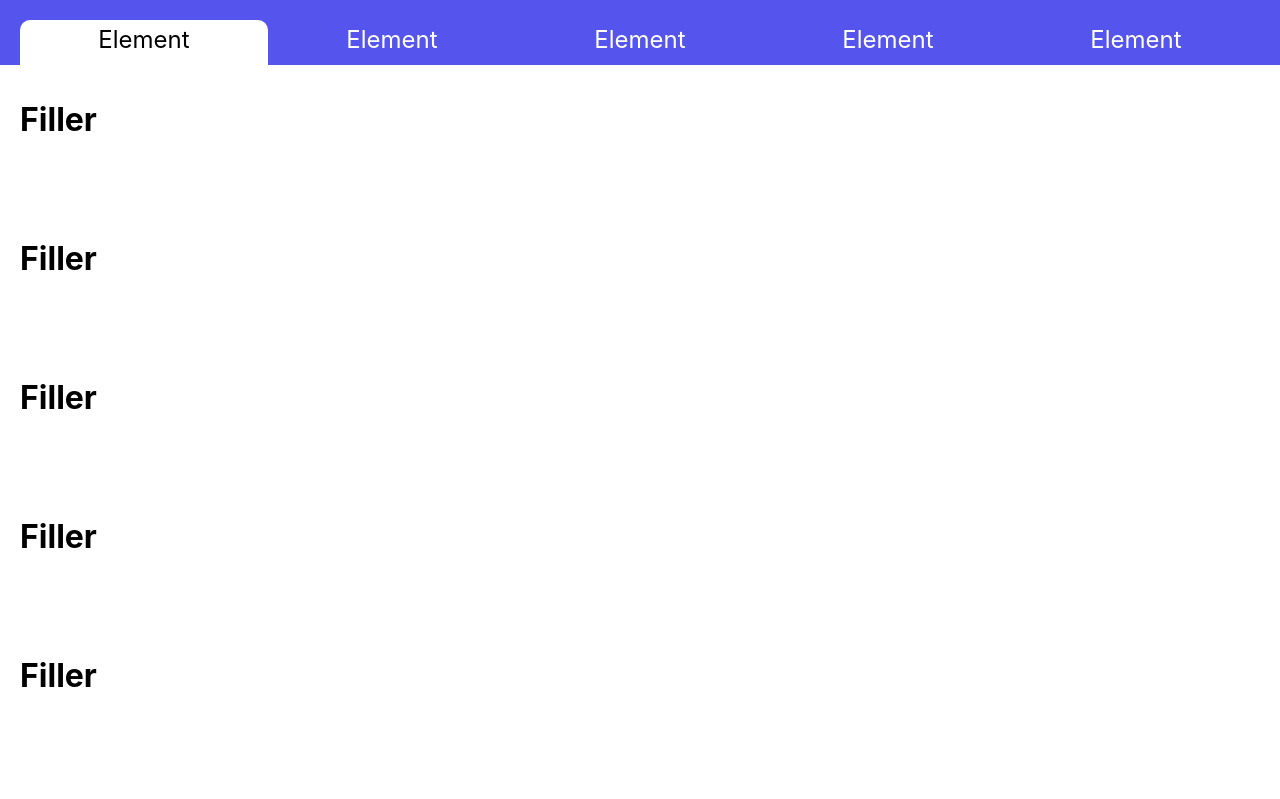
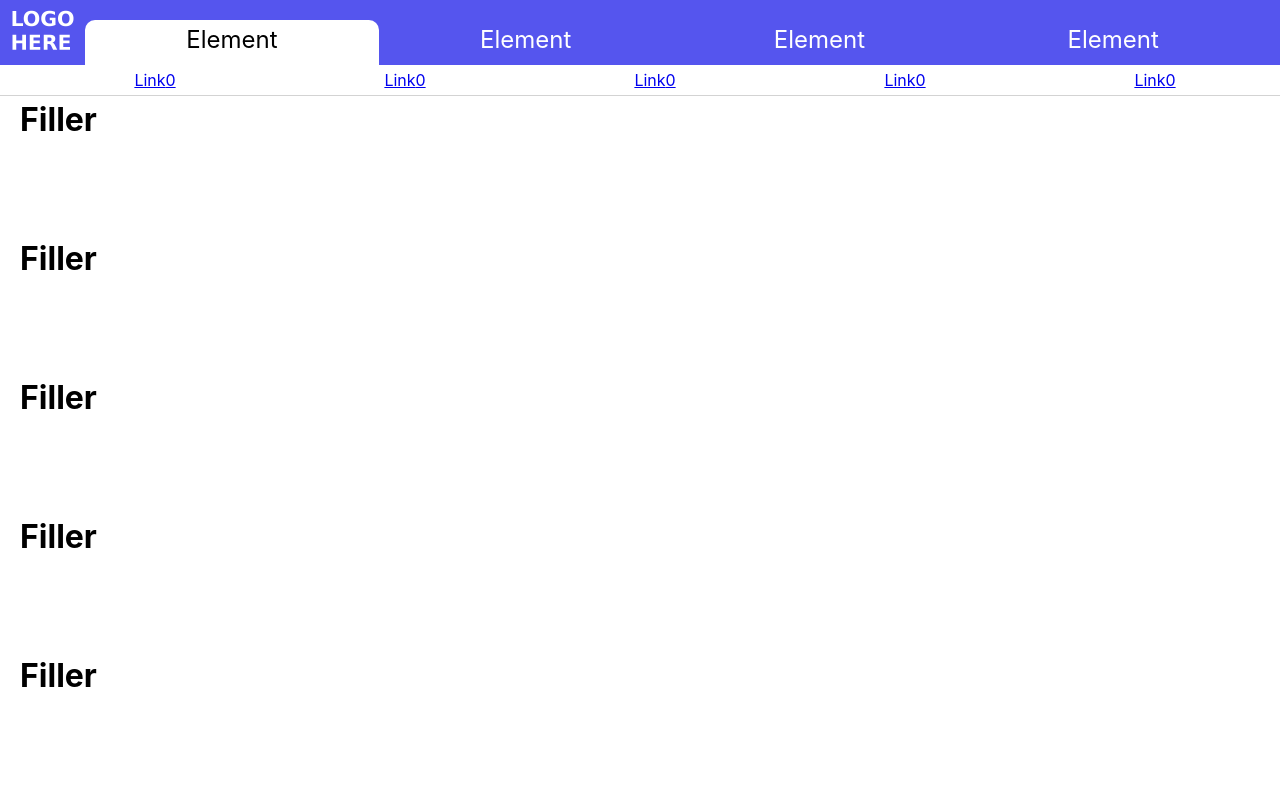
Before and after one commit to digitalents-ictbeginners/website, a React (Create React App) app: page / in a window 1280 px wide. Shown: the top 799 px of the page. Built offline with nearby package versions, Linux system fonts and the light colour scheme.

Commit message:
improved navbar functionality

```diff
--- a/src/components/TopNavBar.css
+++ b/src/components/TopNavBar.css
@@ -4,8 +4,13 @@
     width: 100%;
 }
 
+.topNavBar img {
+    position: fixed;
+    margin-left: 10px;
+}
+
 .navElementContainer {
-    margin: 20px 20px 0px 20px;
+    margin: 20px 20px 0px 85px;
     display: grid;
     grid-auto-flow: column;
     align-content: center;
--- a/src/components/TopNavBar.js
+++ b/src/components/TopNavBar.js
@@ -3,31 +3,30 @@ import "./TopNavBar.css";
 import "./TopNavBarElement";
 import TopNavBarElement from "./TopNavBarElement";
 import SubNavBar from "./SubNavBar";
+import logo from "../imgs/logo_placeholder.png";
 
 class TopNavBar extends React.Component {
     constructor(){
         super();
+        this.subNavBars = [
+            <SubNavBar index={0}/>,
+            <SubNavBar index={1}/>,
+            <SubNavBar index={2}/>,
+            <SubNavBar index={3}/>
+        ];
         this.state = {
             openIndex: 0
         }
-        this.subNavBars = [
-            "",
-            <SubNavBar index={1}/>,
-            <SubNavBar index={2}/>,
-            <SubNavBar index={3}/>,
-            <SubNavBar index={4}/>,
-            <SubNavBar index={5}/>
-        ];
     }
     render(){
         return (
             <div className="topNavBar">
+            <img src={logo} alt="" width="64px" />
                 <div className="navElementContainer">
-                    <TopNavBarElement parent={this} index={1} defaultOpen/>
-                    <TopNavBarElement parent={this} index={2}/>
-                    <TopNavBarElement parent={this} index={3}/>
-                    <TopNavBarElement parent={this} index={4}/>
-                    <TopNavBarElement parent={this} index={5}/>
+                    <TopNavBarElement parent={this} index={0} openid={this.state.openIndex}/>
+                    <TopNavBarElement parent={this} index={1} openid={this.state.openIndex}/>
+                    <TopNavBarElement parent={this} index={2} openid={this.state.openIndex}/>
+                    <TopNavBarElement parent={this} index={3} openid={this.state.openIndex}/>
                 </div>
                 {this.subNavBars[this.state.openIndex]}
             </div>
--- a/src/components/TopNavBarElement.js
+++ b/src/components/TopNavBarElement.js
@@ -4,19 +4,10 @@ import "./TopNavBarElement.css";
 class TopNavBarElement extends React.Component {
     constructor(props){
         super(props);
-        this.state = {
-            menuOpen: props.defaultOpen || false
-        }
         this.handleHover = this.handleHover.bind(this);
-        this.handleUnHover = this.handleUnHover.bind(this);
     }
 
     handleHover(){
-        this.setState(s => {
-            return {
-                menuOpen: true
-            }
-        });
         this.props.parent.setState(s => {
             return {
                 openIndex: this.props.index
@@ -24,18 +15,10 @@ class TopNavBarElement extends React.Component {
         });
     }
 
-    handleUnHover(){
-        this.setState(s => {
-            return {
-                menuOpen: false
-            }
-        });
-    }
-
     render(){
-        const openClass = this.state.menuOpen ? "tnbElem tnbElemOpen" : "tnbElem tnbElemClosed";
+        const openClass = this.props.index === this.props.openid ? "tnbElem tnbElemOpen" : "tnbElem tnbElemClosed";
         return (
-            <div onMouseEnter={this.handleHover} onMouseLeave={this.handleUnHover} className={openClass}>
+            <div onMouseEnter={this.handleHover} className={openClass}>
                 Element
             </div>
         );
```
